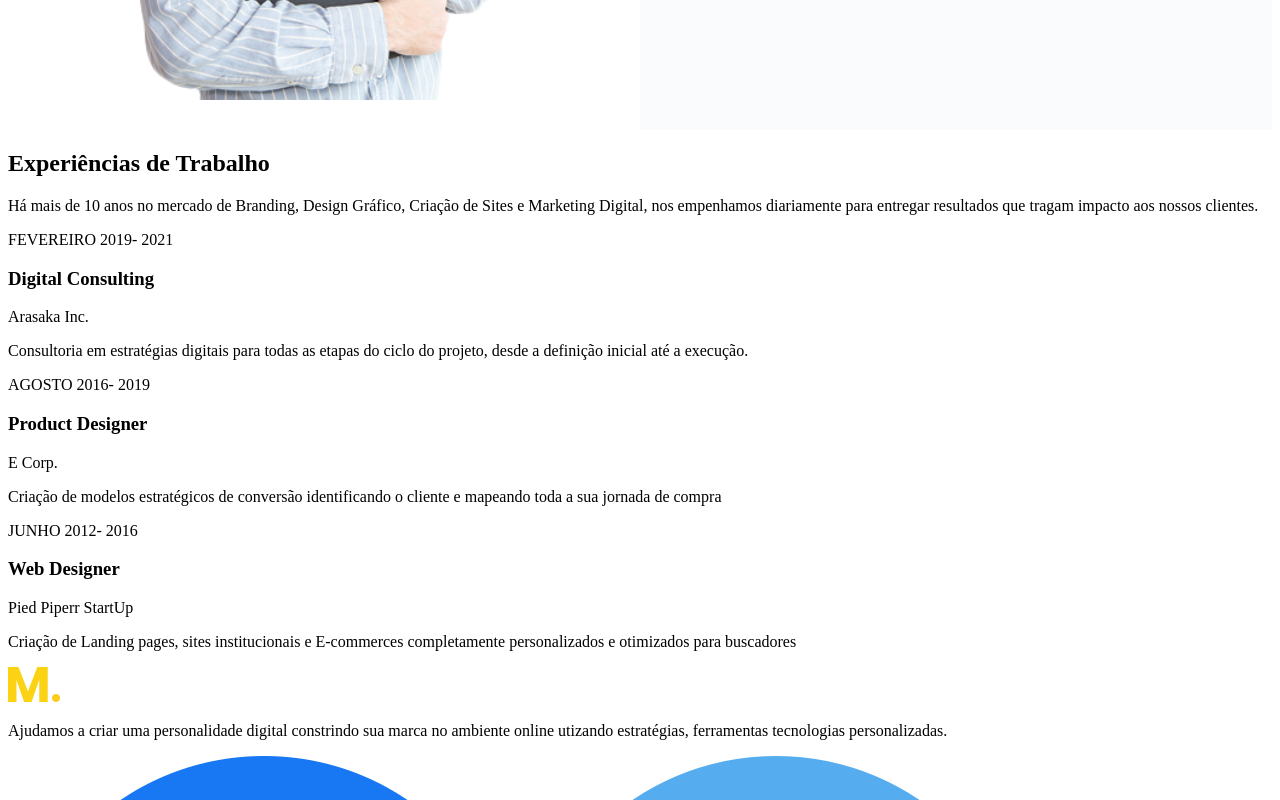
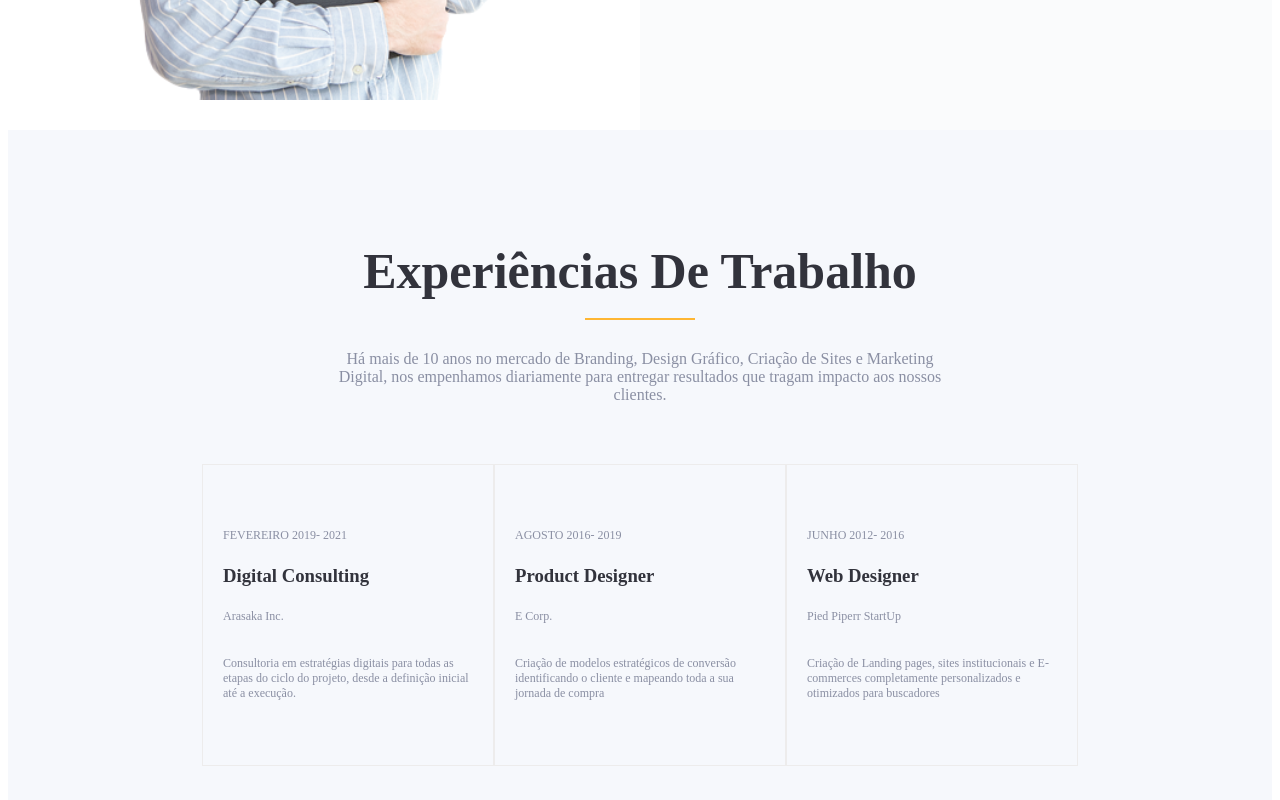
Before and after one commit to vanilo-ferreira/projeto-design, a React (Create React App) app: page / in a window 1280 px wide. Shown: the part 580-1380 px from the top of the page. Built offline with nearby package versions, Linux system fonts and the light colour scheme.

Commit message:
feat: Estilizar o componente SecaExperieciaTrabalho

```diff
--- a/src/componentes/SecaoExperienciaTrabalho/index.jsx
+++ b/src/componentes/SecaoExperienciaTrabalho/index.jsx
@@ -2,17 +2,17 @@ import "./style.css";
 
 const SecaoExperienciaTrabalho = () => {
     return (
-        <section>
-            <div>
-            <h2>Experiências de Trabalho</h2>
+        <section className="secaoExperienciaTrabalho">
+            <div className="secaoExperienciaTrabalhoInfo">
+            <h2>Experiências De Trabalho</h2>
             <p>
                 Há mais de 10 anos no mercado de Branding, Design Gráfico, Criação de Sites e Marketing Digital,
                 nos empenhamos diariamente para entregar resultados que tragam impacto aos nossos clientes.
             </p>
             </div>
 
-            <div>
-                <div>
+            <div className="grupoCards">
+                <div className="card">
                     <p>FEVEREIRO 2019- 2021</p>
                     <h3>Digital Consulting</h3>
                     <p>Arasaka Inc.</p>
@@ -20,7 +20,7 @@ const SecaoExperienciaTrabalho = () => {
                     <p>Consultoria em estratégias digitais para todas as etapas do ciclo do projeto, desde a definição inicial até a execução.</p>
                 </div>
 
-                <div>
+                <div className="card">
                     <p>AGOSTO 2016- 2019</p>
                     <h3>Product Designer</h3>
                     <p>E Corp.</p>
@@ -28,7 +28,7 @@ const SecaoExperienciaTrabalho = () => {
                     <p>Criação de modelos estratégicos de conversão identificando o cliente e mapeando toda a sua jornada de compra</p>
                 </div>
 
-                <div>
+                <div className="card">
                     <p>JUNHO 2012- 2016</p>
                     <h3>Web Designer</h3>
                     <p>Pied Piperr StartUp</p>
--- a/src/componentes/SecaoExperienciaTrabalho/style.css
+++ b/src/componentes/SecaoExperienciaTrabalho/style.css
@@ -0,0 +1,68 @@
+.secaoExperienciaTrabalho {
+    background-color: #f6f8fc;
+    padding: 10px;
+}
+
+.secaoExperienciaTrabalhoInfo {
+    margin: 60px 10%;
+    display: flex;
+    flex-direction: column;
+    align-items: center;
+}
+
+.secaoExperienciaTrabalhoInfo h2 {
+    position: relative;
+    color: #32333c;
+    font-size: 50px;
+    margin-bottom: 50px;
+}
+
+.secaoExperienciaTrabalhoInfo h2::before {
+    content: "";
+    position: absolute;
+    width: 20%;
+    height: 2px;
+    background: #feb633;
+    bottom: -20px;
+    left: 40%;
+}
+
+.secaoExperienciaTrabalhoInfo p {
+    color: #8a8fa3;
+    margin: 0 18%;
+    text-align: center;
+}
+
+.grupoCards {
+    display: flex;
+    justify-content: center;
+    margin-bottom: 40px;
+}
+
+.card {
+    height: 300px;
+    width: 250px;
+    display: flex;
+    flex-direction: column;
+    justify-content: center;
+    border: 1px solid #edecec;
+    padding: 0 20px;
+}
+
+.card:hover {
+    border-color: #feb633;
+}
+
+.card h3 {
+    color: #32333c;
+    margin: 10px 0;
+}
+
+.card p {
+    color: #8a8fa3;
+    font-size: 12px;
+}
+
+.card p:last-child {
+    margin-top: 20px;
+}
```
